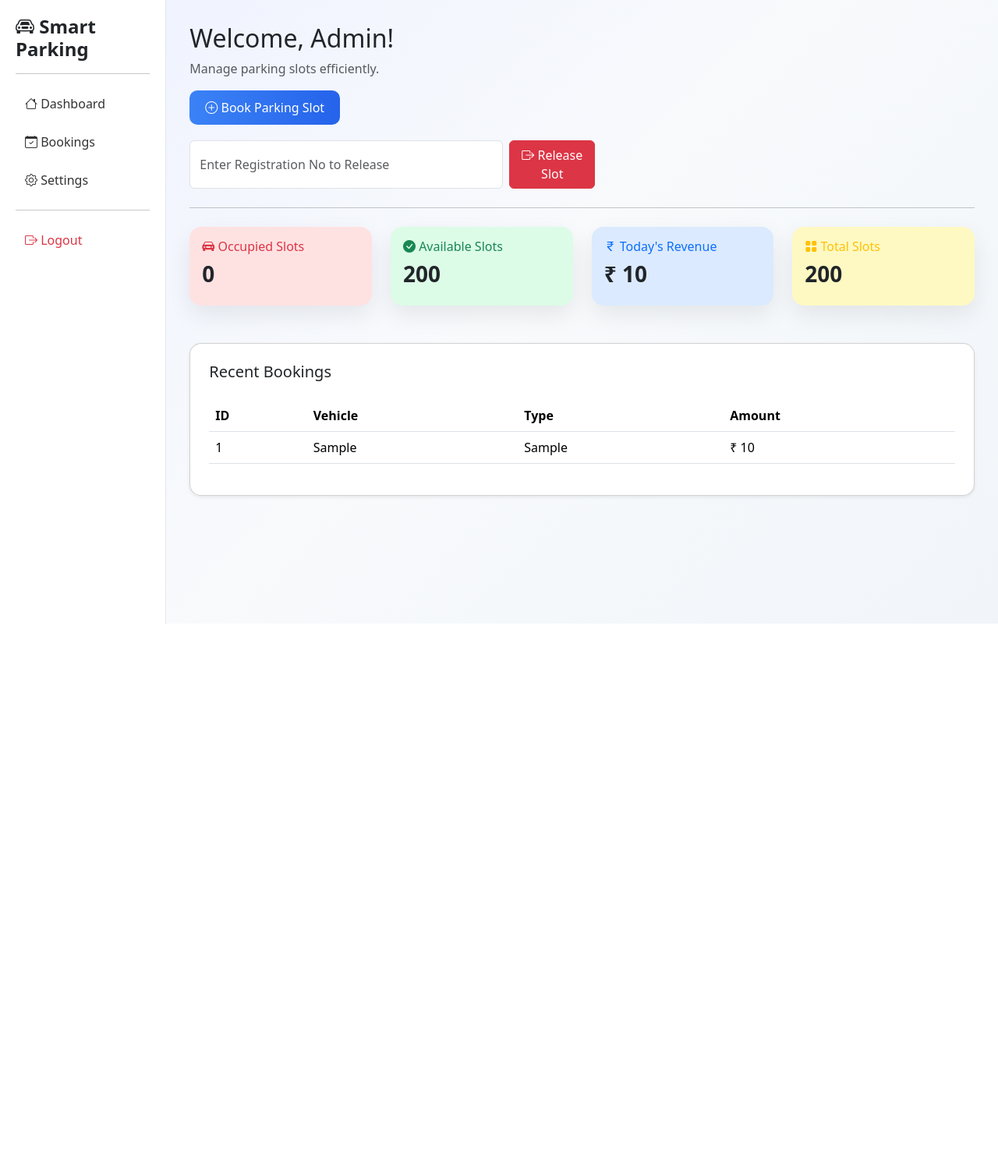
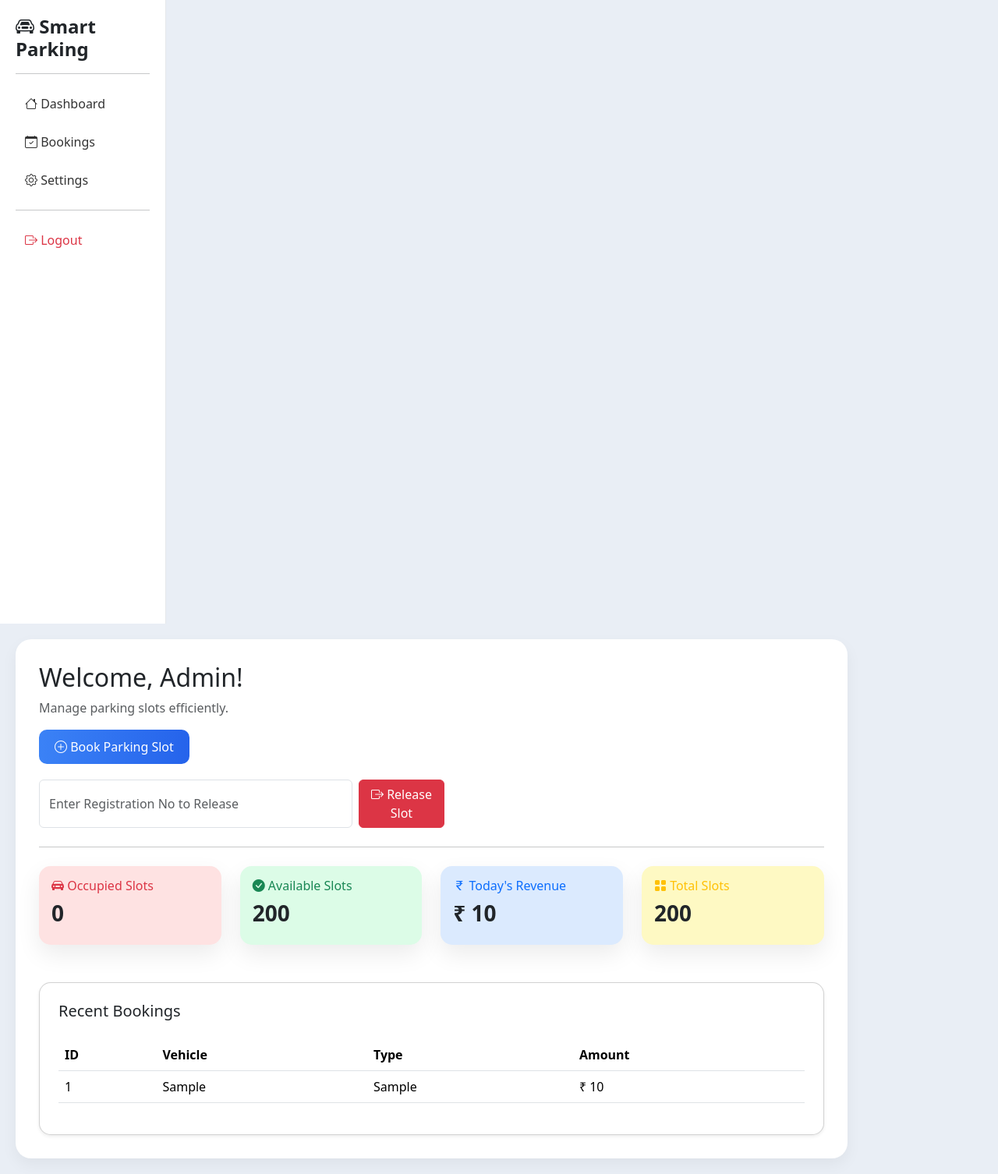
Before and after one commit to yadusaheb5-oss/parking_management, a Flask app: page / in a window 1280 px wide. Shown: the whole page at 78% size. Before the commit the page ends 800 px from the top, so only its background shows below. Run offline with Flask 3, Linux system fonts and the light colour scheme; the visitor is signed in with stand-in values (Sample User, id 1); tables that the repository leaves empty hold one stand-in row (values such as "Sample post").

Commit message:
Update index.html

```diff
--- a/parking_management_system-master/templates/index.html
+++ b/parking_management_system-master/templates/index.html
@@ -19,9 +19,8 @@
 /* Page Background */
 
 body{
-    background: linear-gradient(135deg,#eef2ff,#f8fafc,#f1f5f9);
+    background:#e9eef5;
     min-height:100vh;
-    font-family: system-ui, -apple-system, "Segoe UI", Roboto, Arial;
 }
 
 /* Sidebar */
@@ -55,6 +54,10 @@ body{
 
 .main-content{
     padding:30px;
+    background:white;
+    border-radius:20px;
+    margin:20px;
+    box-shadow:0 8px 20px rgba(0,0,0,0.05);
 }
 
 /* Button */
```
